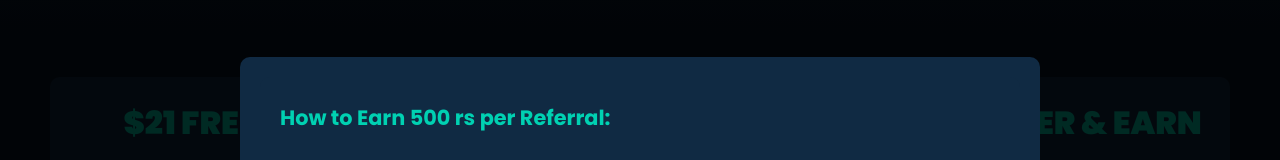
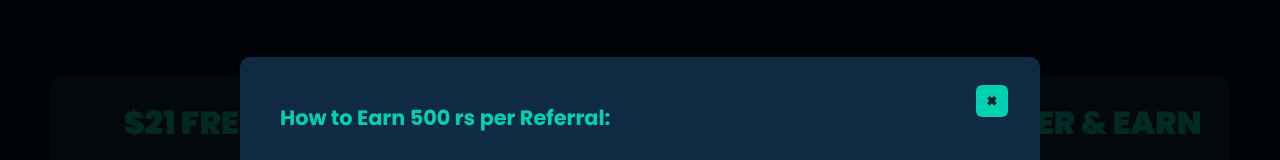
Before and after one commit to MrKnoxx/Site, a plain HTML site: page index.html in a window 1280 px wide. Both pictures are taken after a click on the link "View Terms". Shown: the part 388-548 px from the top of the page. Drawn offline with Linux system fonts and the light colour scheme.

```diff
--- a/index.html
+++ b/index.html
@@ -478,7 +478,10 @@
 
         const leaderboardSection = modal.querySelector('.modal-content').querySelector('table').parentElement;
         leaderboardSection.innerHTML = `
-            <div style="padding: 20px; text-align: left; background: #102A43; border-radius: 10px; line-height: 2;">
+            <div style="padding: 20px; text-align: left; background: #102A43; border-radius: 10px; line-height: 2; position:relative;">
+                <div style="position:absolute; right:12px; top:8px;">
+                    <span onclick="closeModal()" style="display:inline-block; background:#00D1B2; color:#052027; width:32px; height:32px; line-height:32px; text-align:center; border-radius:6px; cursor:pointer; font-weight:900; font-size:18px;">&times;</span>
+                </div>
                 <h3 style="color: #00D1B2; font-size: 1.3rem; margin-bottom: 15px;">How to Earn 500 rs per Referral:</h3>
 
                 <p style="margin-bottom: 15px;"><strong>📌 Step 1:</strong> Refer your friend to ONEX100</p>
```
